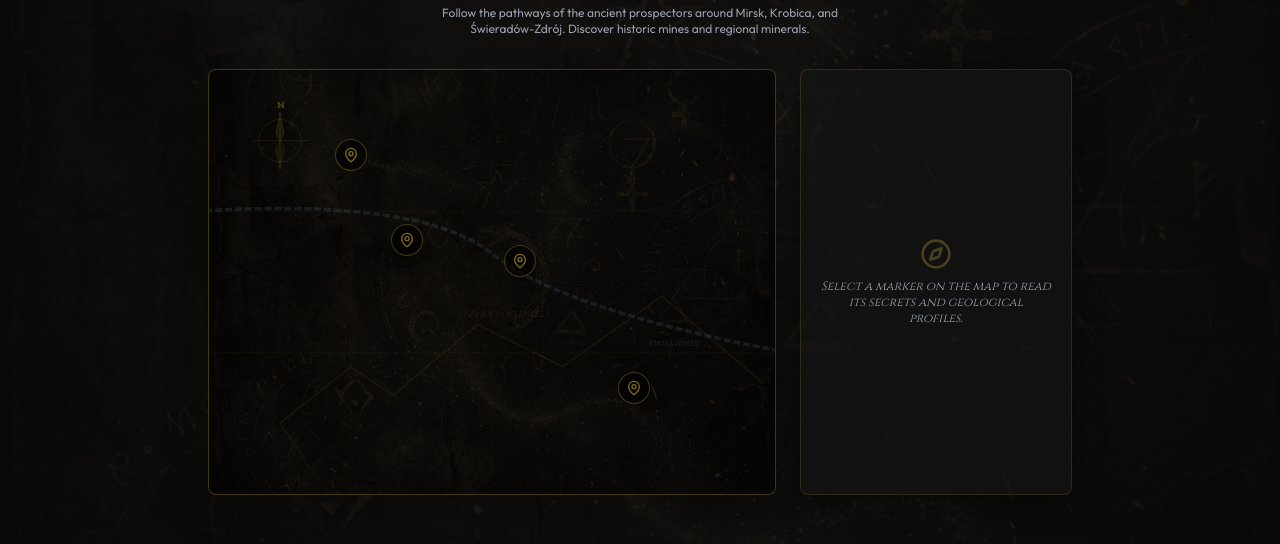
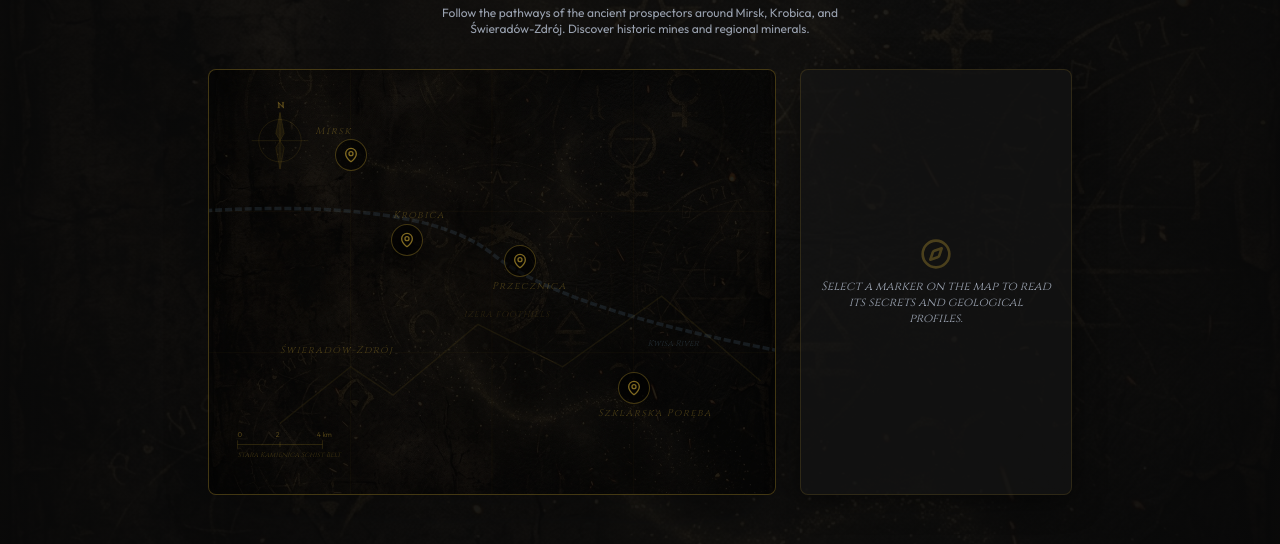
Before and after one commit to Janbo63/walloon-prospector, a Next.js app: page /map in a window 1280 px wide. Shown: the part 166-710 px from the top of the page. Built offline with nearby package versions, Linux system fonts and the light colour scheme.

Commit message:
chore: update welcome text and add geographic context/scale to map

```diff
--- a/src/app/map/page.tsx
+++ b/src/app/map/page.tsx
@@ -223,6 +223,25 @@ export default function MapPage() {
               <path d="M 50 250 L 100 210 L 130 230 L 190 180 L 250 210 L 320 160 L 390 220" fill="none" stroke="rgba(212, 175, 55, 0.08)" strokeWidth="1" />
               <text x="180" y="175" fill="rgba(212, 175, 55, 0.15)" className="font-serif italic text-[6px] tracking-widest uppercase">Izera Foothills</text>
 
+              {/* Town Labels for Context */}
+              <text x="75" y="45" fill="rgba(212, 175, 55, 0.3)" stroke="none" className="font-serif italic text-[7px]" letterSpacing="1">Mirsk</text>
+              <text x="130" y="105" fill="rgba(212, 175, 55, 0.3)" stroke="none" className="font-serif italic text-[7px]" letterSpacing="1">Krobica</text>
+              <text x="200" y="155" fill="rgba(212, 175, 55, 0.3)" stroke="none" className="font-serif italic text-[7px]" letterSpacing="1">Przecznica</text>
+              <text x="50" y="200" fill="rgba(212, 175, 55, 0.3)" stroke="none" className="font-serif italic text-[7px]" letterSpacing="1">Świeradów-Zdrój</text>
+              <text x="275" y="245" fill="rgba(212, 175, 55, 0.3)" stroke="none" className="font-serif italic text-[7px]" letterSpacing="1">Szklarska Poręba</text>
+
+              {/* Map Scale Bar */}
+              <g transform="translate(20, 265)" stroke="rgba(212, 175, 55, 0.25)" strokeWidth="0.5" fill="none">
+                <line x1="0" y1="0" x2="60" y2="0" />
+                <line x1="0" y1="-3" x2="0" y2="3" />
+                <line x1="30" y1="-2" x2="30" y2="2" />
+                <line x1="60" y1="-3" x2="60" y2="3" />
+                <text x="0" y="-5" stroke="none" fill="rgba(212, 175, 55, 0.35)" className="font-sans text-[5px]">0</text>
+                <text x="27" y="-5" stroke="none" fill="rgba(212, 175, 55, 0.35)" className="font-sans text-[5px]">2</text>
+                <text x="56" y="-5" stroke="none" fill="rgba(212, 175, 55, 0.35)" className="font-sans text-[5px]">4 km</text>
+                <text x="0" y="9" stroke="none" fill="rgba(212, 175, 55, 0.25)" className="font-serif italic text-[5px]">Stara Kamienica Schist Belt</text>
+              </g>
+
               {/* Compass Rose */}
               <g transform="translate(50, 50)" stroke="rgba(212, 175, 55, 0.15)" strokeWidth="0.5" fill="none">
                 <circle cx="0" cy="0" r="15" />
--- a/src/lib/translations/cs.ts
+++ b/src/lib/translations/cs.ts
@@ -14,7 +14,7 @@ export const cs: TranslationType = {
   },
   public: {
     welcome: "Odhalte Tajemství Hor",
-    description: "Vítejte v Zagrodě Alpakoterapii. Před staletími se v těchto údolích potulovali legendární Vlaši (středověcí hledači pokladů, v polštině nazývaní Walończycy), vedeni tajnými šiframi při hledání zlata, drahokamů a cínu. Použijte náš digitální kodex k identifikaci kamenů, které najdete, a odhalte jejich historický příběh.",
+    description: "Vítejte ve světě Vlachů (Walończyků). Před staletími se v těchto údolích potulovali legendární vlašští hledači pokladů, vedeni tajnými šiframi při hledání zlata, drahokamů a cínu. Použijte náš digitální kodex k identifikaci kamenů, které najdete, a odhalte jejich historický příběh.",
     scanButton: "Naskenovat Kámen (Vlašské Oko)",
     mapButton: "Prozkoumat Vlašskou Mapu",
     scanner: {
--- a/src/lib/translations/en.ts
+++ b/src/lib/translations/en.ts
@@ -12,7 +12,7 @@ export const en = {
   },
   public: {
     welcome: "Unlock the Secrets of the Mountains",
-    description: "Welcome to Zagroda Alpakoterapii. Centuries ago, the legendary Walloons (medieval treasure hunters) roamed these valleys guided by secret codes, searching for gold, gems, and tin. Use our digital codex to identify rocks you find and uncover their historical stories.",
+    description: "Welcome to the world of Walloons. Centuries ago, the legendary treasure hunters roamed these valleys guided by secret codes, searching for gold, gems, and tin. Use our digital codex to identify rocks you find and uncover their historical stories.",
     scanButton: "Scan a Rock (Walloon's Eye)",
     mapButton: "Explore the Walloon Map",
     scanner: {
--- a/src/lib/translations/pl.ts
+++ b/src/lib/translations/pl.ts
@@ -14,7 +14,7 @@ export const pl: TranslationType = {
   },
   public: {
     welcome: "Odkryj Tajemnice Gór",
-    description: "Witaj w Zagrodzie Alpakoterapii. Wieki temu legendarni Walończycy (średniowieczni poszukiwacze skarbów) wędrowali po tych dolinach, kierując się tajnymi znakami w poszukiwaniu złota, kamieni szlachetnych i cyny. Użyj naszej cyfrowej księgi, aby zidentyfikować znalezione kamienie i odkryć ich historyczną opowieść.",
+    description: "Witaj w świecie Walończyków. Wieki temu legendarni poszukiwacze skarbów wędrowali po tych dolinach, kierując się tajnymi znakami w poszukiwaniu złota, kamieni szlachetnych i cyny. Użyj naszej cyfrowej księgi, aby zidentyfikować znalezione kamienie i odkryć ich historyczną opowieść.",
     scanButton: "Zeskanuj Kamień (Oko Walończyka)",
     mapButton: "Eksploruj Mapę Walońską",
     scanner: {
```
